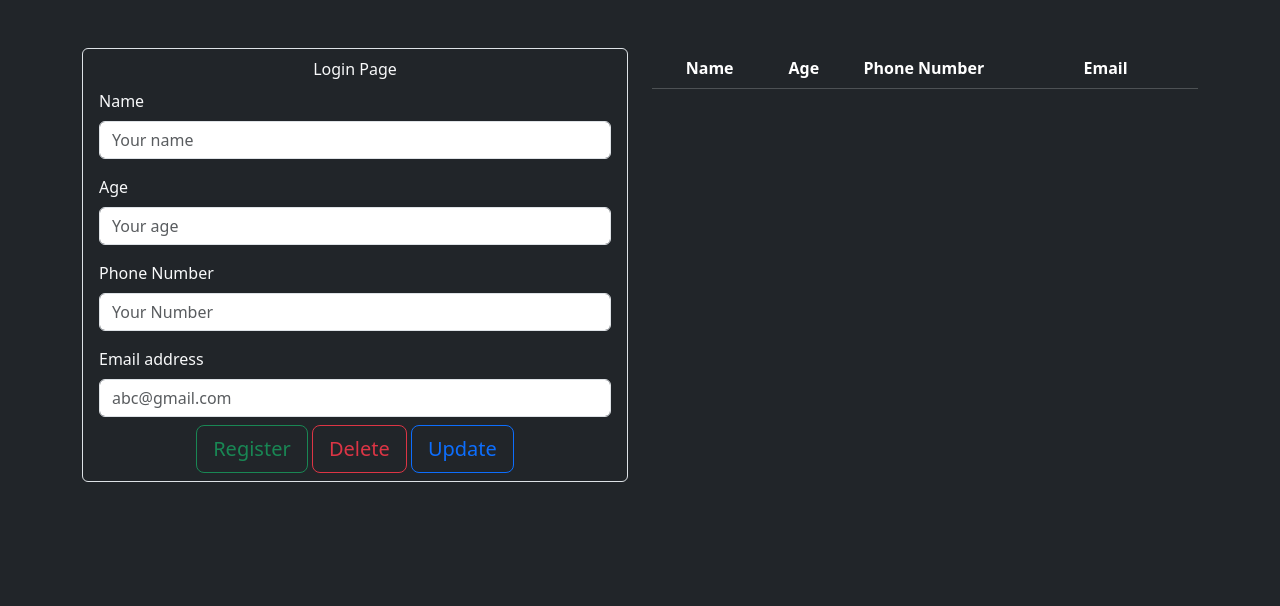
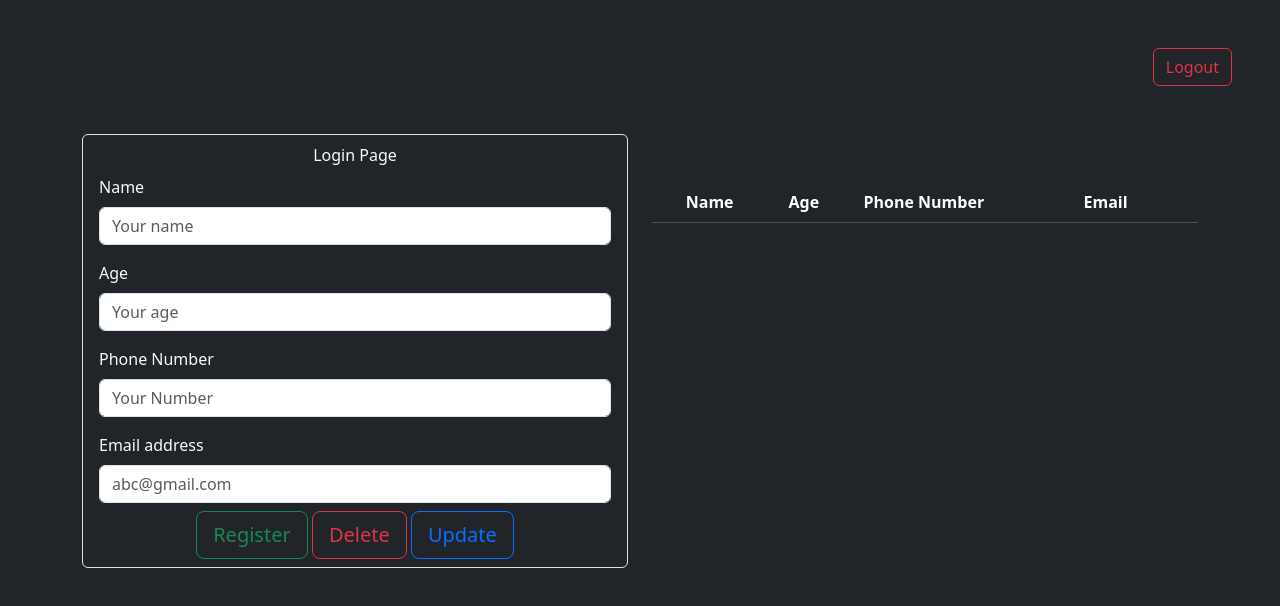
Before and after one commit to D4-80593-meetvasani/Node-Express-JWT-Dynamic-Form-CRUD, a plain HTML site: page client/index.html in a window 1280 px wide. Drawn offline with nearby package versions, Linux system fonts and the light colour scheme; no server answers; sample sign-in values are in the browser's storage.

Commit message:
Added Logout functionality

```diff
--- a/client/index.html
+++ b/client/index.html
@@ -7,18 +7,28 @@
       rel="stylesheet"
       href="https://cdn.jsdelivr.net/npm/bootstrap@5.3.2/dist/css/bootstrap.min.css    "
     />
-    <title>Dyanmic Form</title>
+    <title>Dynamic Form</title>
   </head>
 
   <body class="bg-dark text-light" onload="getData()">
     <div id="alert"></div>
+    <div class="m-5 text-end">
+      <div class="d-inline col-3 mx-auto">
+        <button
+          type="button"
+          class="btn btn-outline-danger "
+          onclick="logout()"
+        >
+          Logout
+        </button>
+      </div>
+    </div>
+
     <div class="container">
       <div class="row justify-content-center">
         <div class="col-lg-6 col-md-8 col-12">
-          <div class="p-2 border mt-5 rounded">
-            <div class="text-center rounded">
-              Login Page
-            </div>
+          <div class="p-2 border rounded">
+            <div class="text-center rounded">Login Page</div>
             <div class="mx-auto p-2">
               <label class="form-label">Name</label>
               <input
--- a/client/script.js
+++ b/client/script.js
@@ -309,6 +309,13 @@ function getData() {
   helper.send();
 }
 
+function logout() {
+  sessionStorage.removeItem("jwtToken");
+
+  window.location.href = "login.html";
+}
+
+
 
 // function getData() {
 //   // debugger;
```
